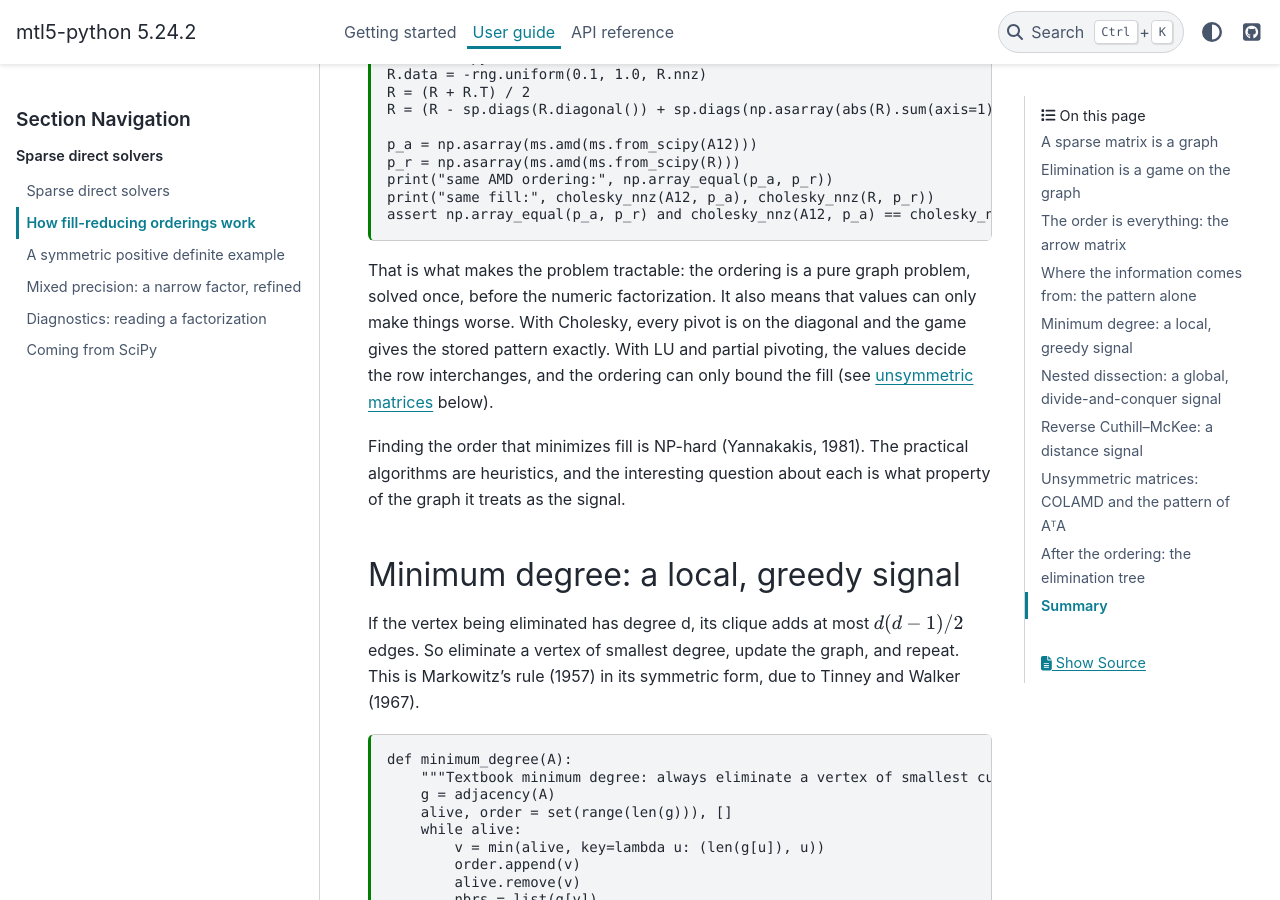
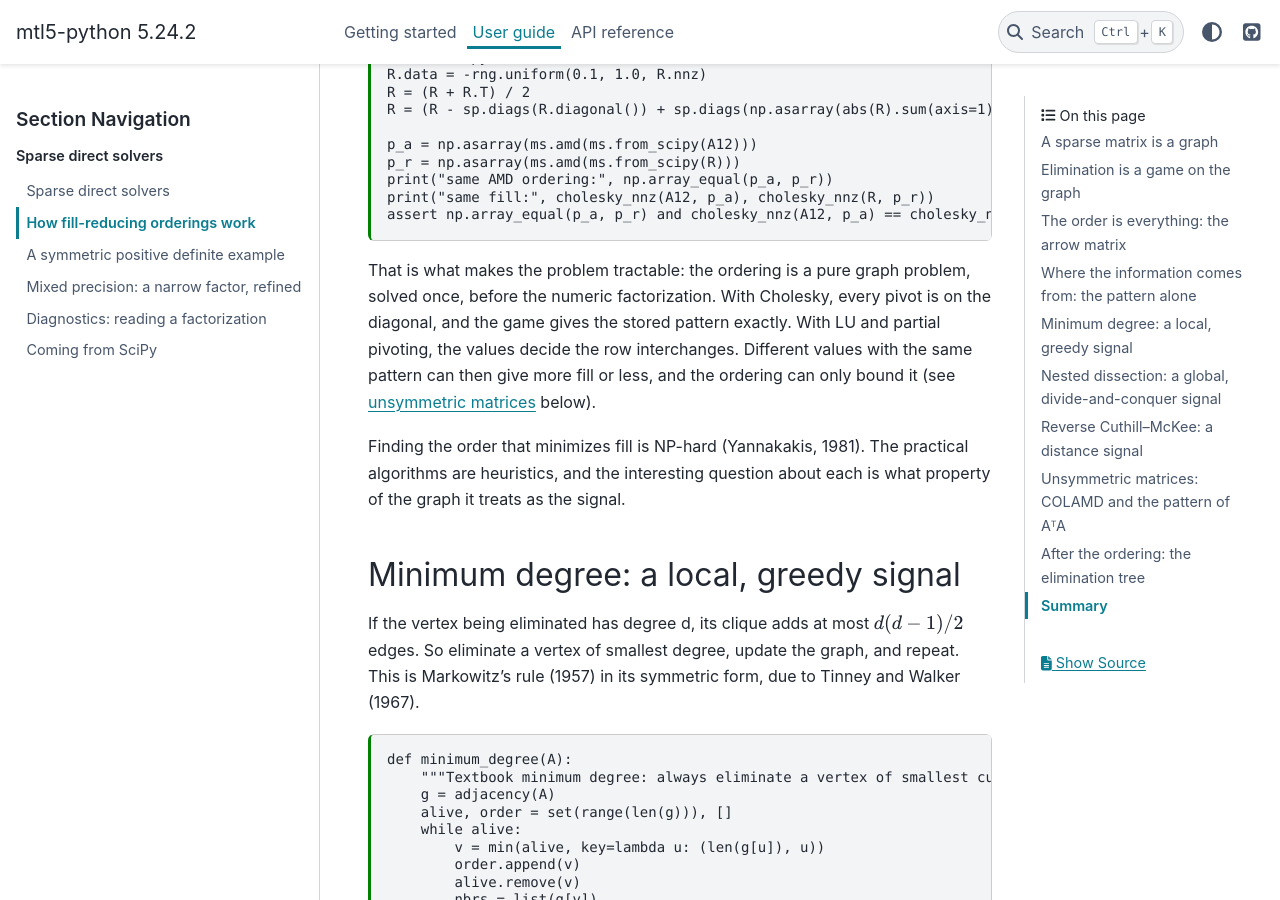
Before and after one commit to stillwater-sc/mtl5-python, a Sphinx documentation site: the page built from docs/guide/how-orderings-work.md, in a window 1280 px wide and 900 px high, scrolled down 5038 px. Built offline with Sphinx 7.4.7 and the PyData theme 0.15.4, drawn with Linux system fonts in a browser that asks for light colours; pages that are not in the unit, such as notebooks, are missing from menus; some of the changed text lies outside the part shown.

Commit message:
docs(guide): nested dissection fill reaches the separator; pivoting can change LU fill either way
From the local CodeRabbit pass: fill can appear within A, within B and
between either and S; only the A-B blocks are guaranteed empty. And with
partial pivoting, values can reduce LU fill as well as increase it.

Co-Authored-By: Claude Opus 5.5 <noreply@anthropic.com>

````diff
--- a/docs/guide/how-orderings-work.md
+++ b/docs/guide/how-orderings-work.md
@@ -260,12 +260,12 @@ assert np.array_equal(p_a, p_r) and cholesky_nnz(A12, p_a) == cholesky_nnz(R, p_
 ```
 
 That is what makes the problem tractable: the ordering is a pure graph
-problem, solved once, before the numeric factorization. It also means that
-values can only make things worse. With Cholesky, every pivot is on the
-diagonal and the game gives the stored pattern exactly. With LU and partial pivoting, the values
-decide the row interchanges, and the ordering can only bound the fill (see
-[unsymmetric matrices](#unsymmetric-orderings)
-below).
+problem, solved once, before the numeric factorization. With Cholesky,
+every pivot is on the diagonal, and the game gives the stored pattern
+exactly. With LU and partial pivoting, the values decide the row
+interchanges. Different values with the same pattern can then give more
+fill or less, and the ordering can only bound it (see
+[unsymmetric matrices](#unsymmetric-orderings) below).
 
 Finding the order that minimizes fill is NP-hard (Yannakakis, 1981). The
 practical algorithms are heuristics, and the interesting question about
@@ -333,10 +333,12 @@ graph into two parts A and B with no edge between them. Order A first, then
 B, then S last.
 
 Eliminating a vertex of A creates fill only among its neighbours, and those
-lie in A or S, never in B. So fill can never cross the separator: the
-factor's off-diagonal blocks between A and B stay empty, and only S's own
-block becomes dense. Apply the same idea to A and B recursively, and you
-have nested dissection (George, 1973).
+lie in A or S, never in B. So fill can appear within A, within B, and
+between either of them and S, but never across the separator: the factor's
+blocks between A and B stay empty. S is eliminated last, after all that
+fill has reached it, and its own block typically becomes dense. Apply the
+same idea to A and B recursively, and you have nested dissection (George,
+1973).
 
 On a grid, the middle row or column is a separator. Here is the recursion on
 a 15×15 grid, coloured by depth: the first separator is the darkest, and
````
